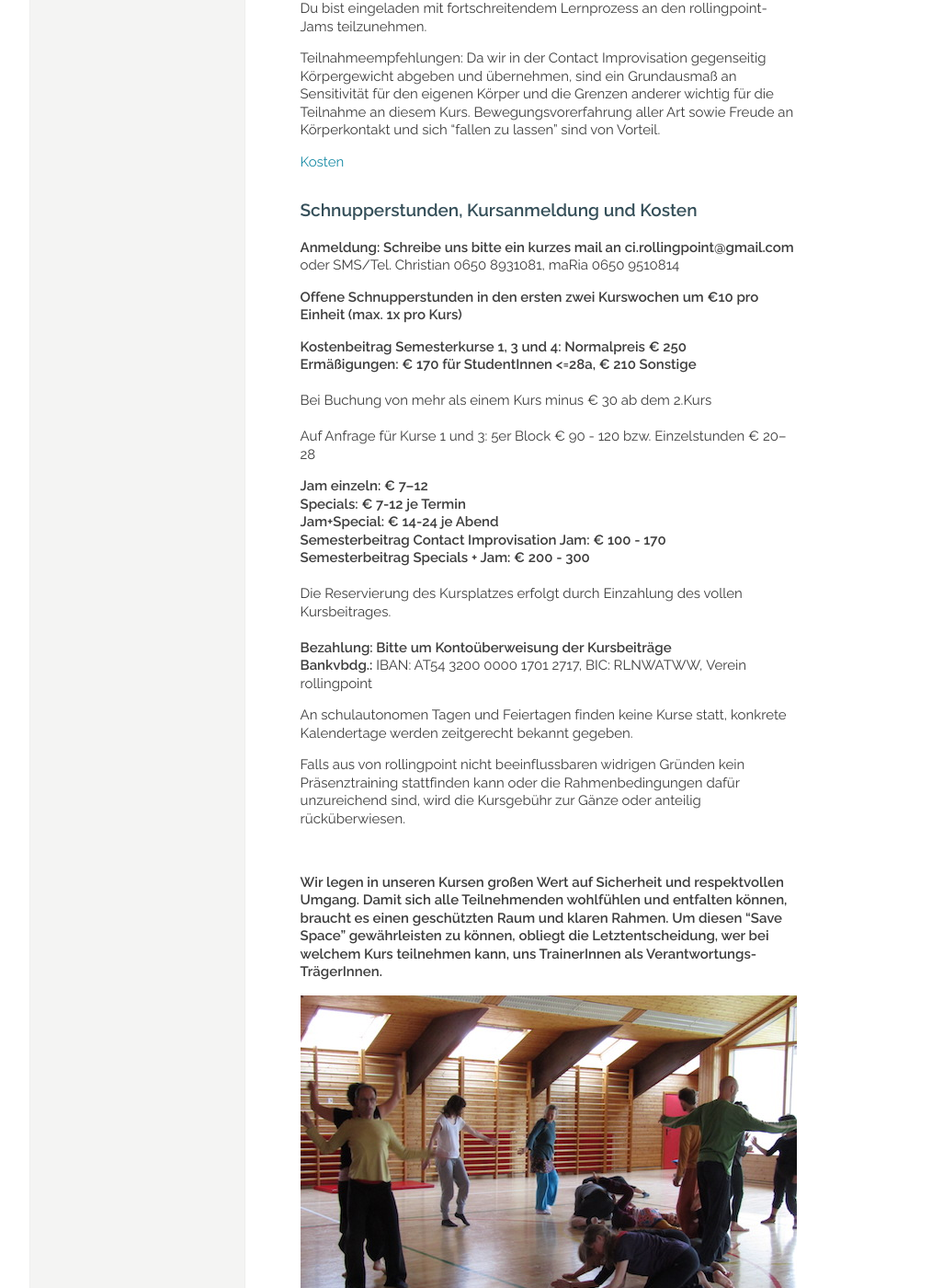
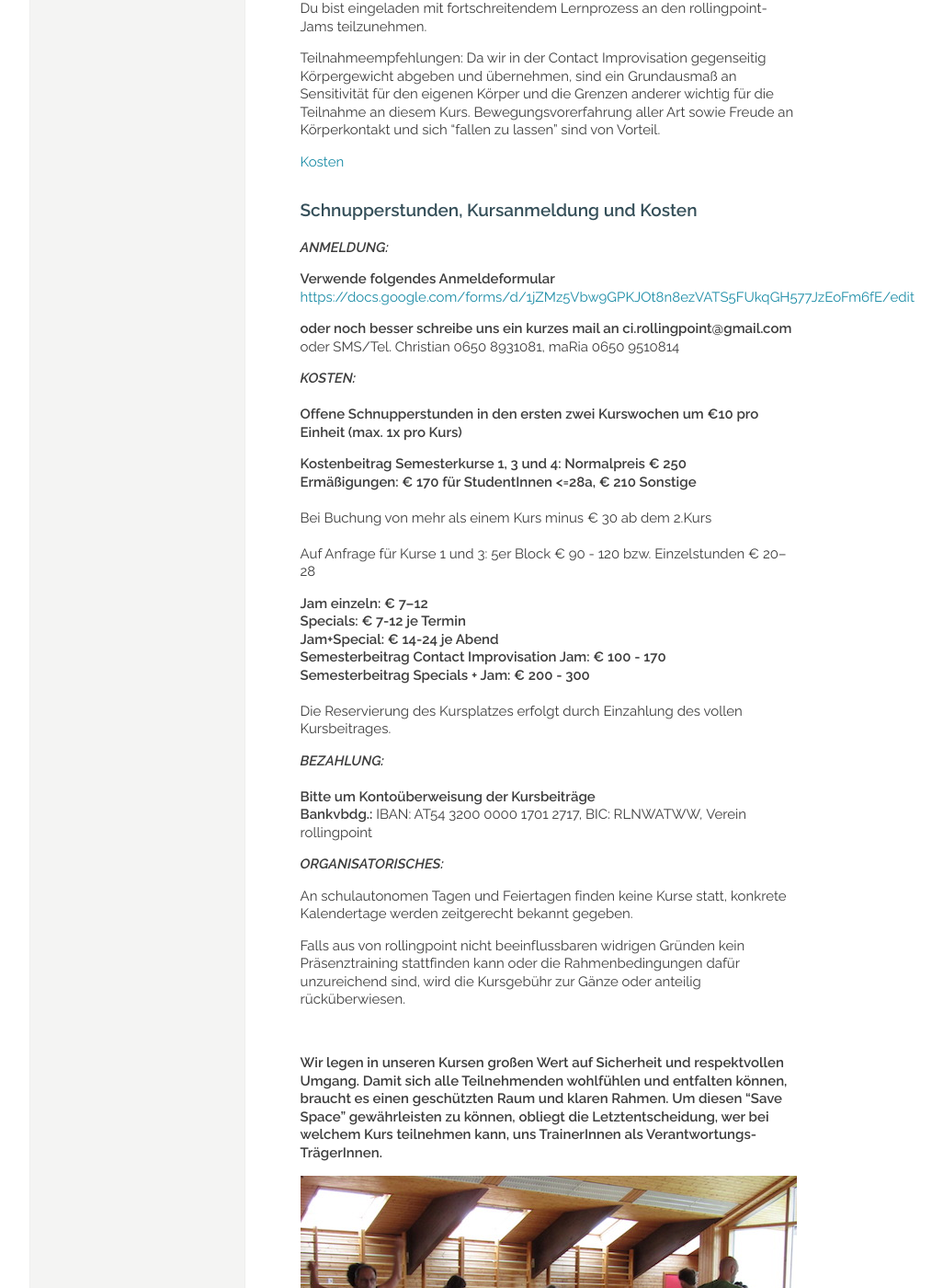
Before and after one commit to manulari/rollingpointat, a Jekyll site: the page built from _pages_de/kurse.md, in a window 1280 px wide and 1400 px high, scrolled down 2752 px. Shown: the whole window at 92% size, without its empty margins (152-1178 px from the left). Built offline with Jekyll 4.4.1, drawn with Linux system fonts in a browser that asks for light colours; comment, search, counter and statistics services are not loaded.

Commit message:
Update page (de) “kurse”

```diff
--- a/_pages_de/kurse.md
+++ b/_pages_de/kurse.md
@@ -100,9 +100,16 @@ Teilnahmeempfehlungen: Da wir in der Contact Improvisation gegenseitig Körperge
 
 ### Schnupperstunden, Kursanmeldung und Kosten
 
-**Anmeldung: Schreibe uns bitte ein kurzes mail an ci.rollingpoint@gmail.com**\
+***ANMELDUNG:***
+
+**Verwende folgendes Anmeldeformular**\
+<https://docs.google.com/forms/d/1jZMz5Vbw9GPKJOt8n8ezVATS5FUkqGH577JzEoFm6fE/edit>
+
+**oder noch besser schreibe uns ein kurzes mail an ci.rollingpoint@gmail.com**\
 oder SMS/Tel. Christian 0650 8931081, maRia 0650 9510814
 
+***KOSTEN:***\
+\
 **Offene Schnupperstunden in den ersten zwei Kurswochen um €10 pro Einheit (max. 1x pro Kurs)**
 
 **Kostenbeitrag Semesterkurse 1, 3 und 4: Normalpreis € 250**\
@@ -118,10 +125,14 @@ Auf Anfrage für Kurse 1 und 3: 5﻿er Block € 90 - 120 bzw. Einzelstunden
 **Semesterbeitrag Contact Improvisation Jam: € 100 - 170**\
 **Semesterbeitrag Specials + Jam: € 200 - 300**\
 \
-Die Reservierung des Kursplatzes erfolgt durch Einzahlung des vollen Kursbeitrages.\
+Die Reservierung des Kursplatzes erfolgt durch Einzahlung des vollen Kursbeitrages.
+
+***BEZAHLUNG:***\
 \
-**Bezahlung: Bitte um Kontoüberweisung der Kursbeiträge**\
+**Bitte um Kontoüberweisung der Kursbeiträge**\
 **Bankvbdg.:** IBAN: AT54 3200 0000 1701 2717, BIC: RLNWATWW, Verein rollingpoint
+
+***ORGANISATORISCHES:***
 
 An schulautonomen Tagen und Feiertagen finden keine Kurse statt, konkrete Kalendertage werden zeitgerecht bekannt gegeben.
 
```
